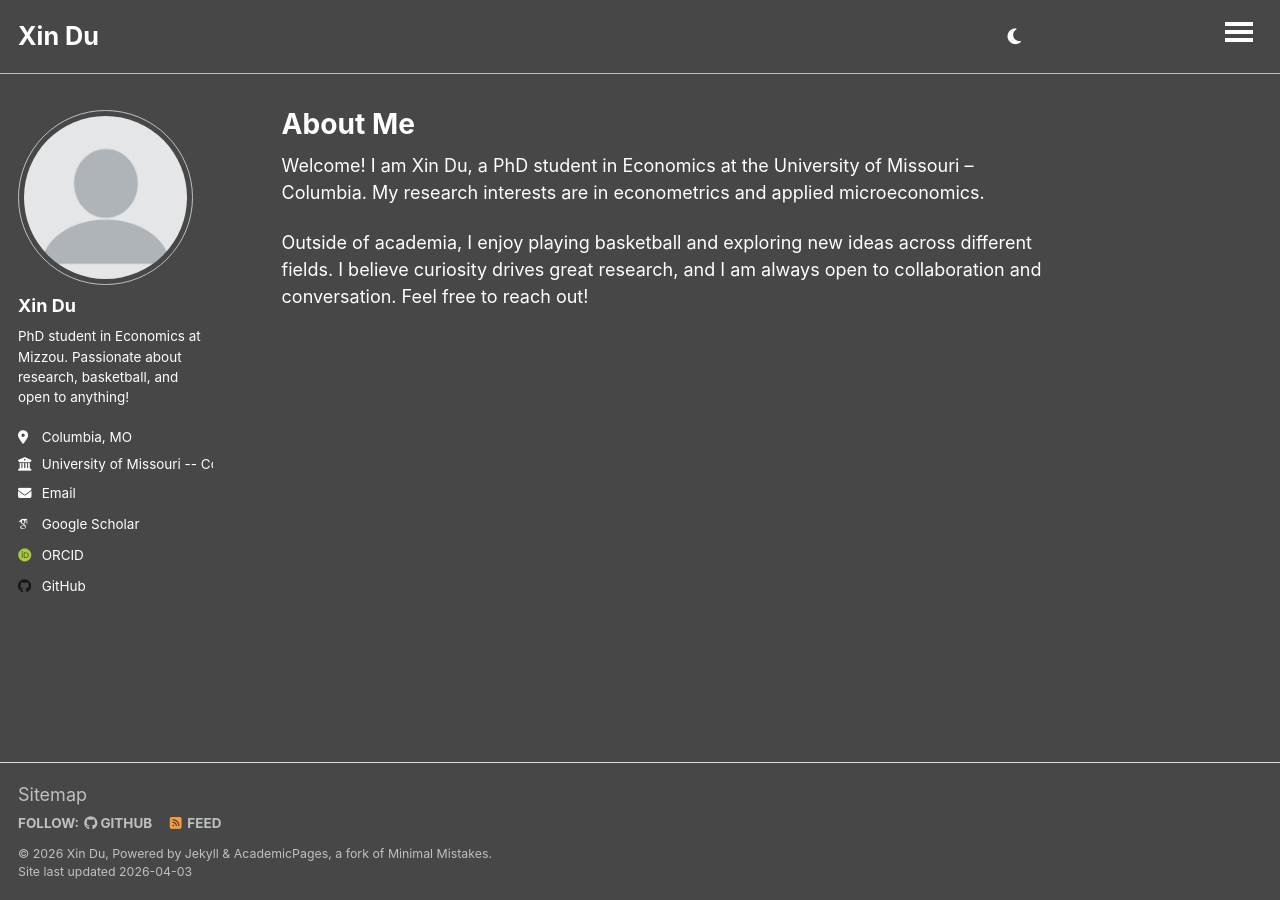
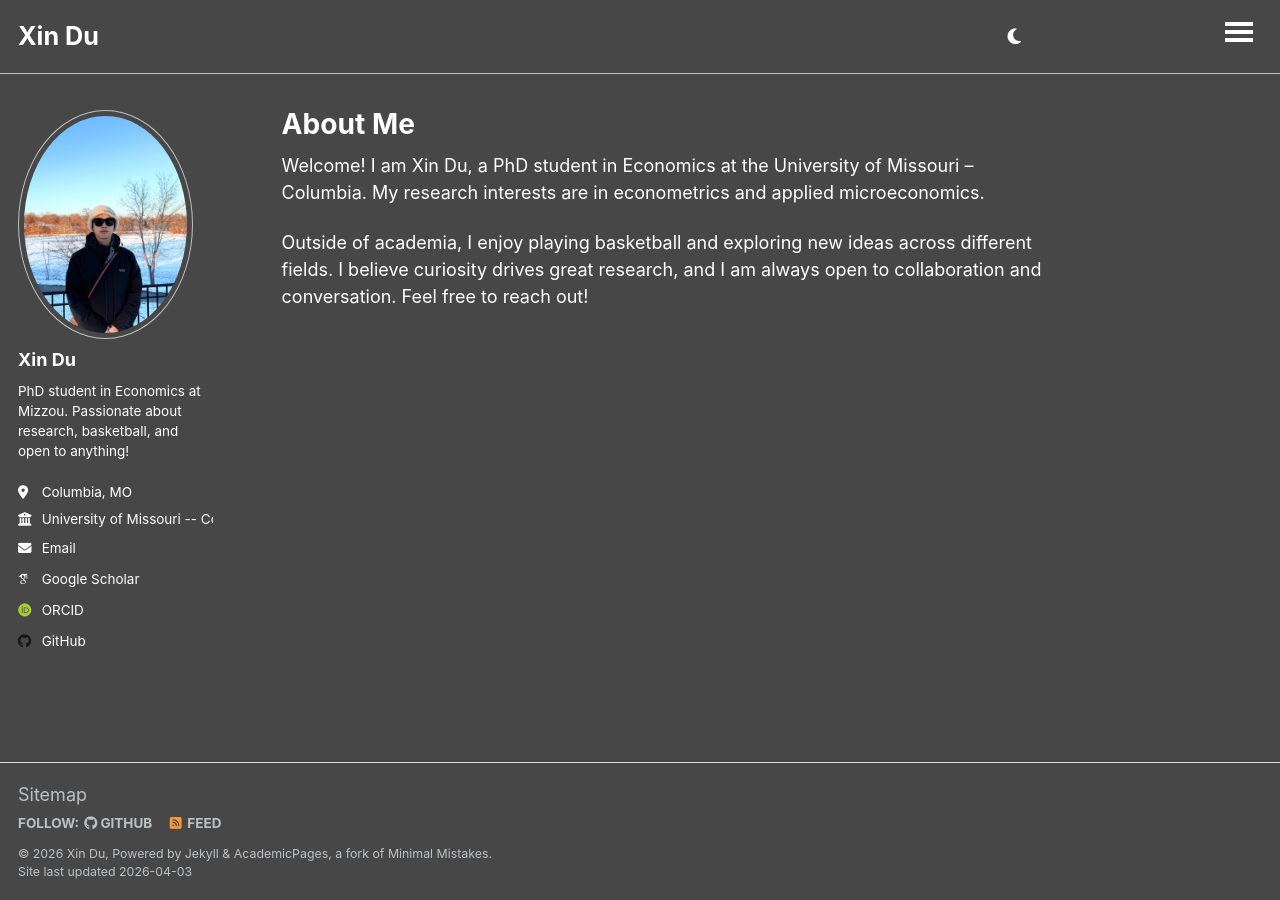
Before and after one commit to dux1n4real/dux1n4real.github.io, a Jekyll site: the page built from _pages/about.md, in a window 1280 px wide. Built offline with Jekyll 4.4.1, drawn with Linux system fonts in a browser that asks for light colours; some web fonts are replaced.

Commit message:
add profile photo

```diff
--- a/_config.yml
+++ b/_config.yml
@@ -22,7 +22,7 @@ repository               : "dux1n4real/dux1n4real.github.io"
 #               Additional customization can be done by editing /_includes/author-profile.html
 author:
   # Biographic information
-  avatar           : "profile.png"
+  avatar           : "bio.jpeg"
   name             : "Xin Du"
   pronouns         : # example: "she/her"
   bio              : "PhD student in Economics at Mizzou. Passionate about research, basketball, and open to anything!"
```
Also changed, not shown: images/bio.jpeg (added).
